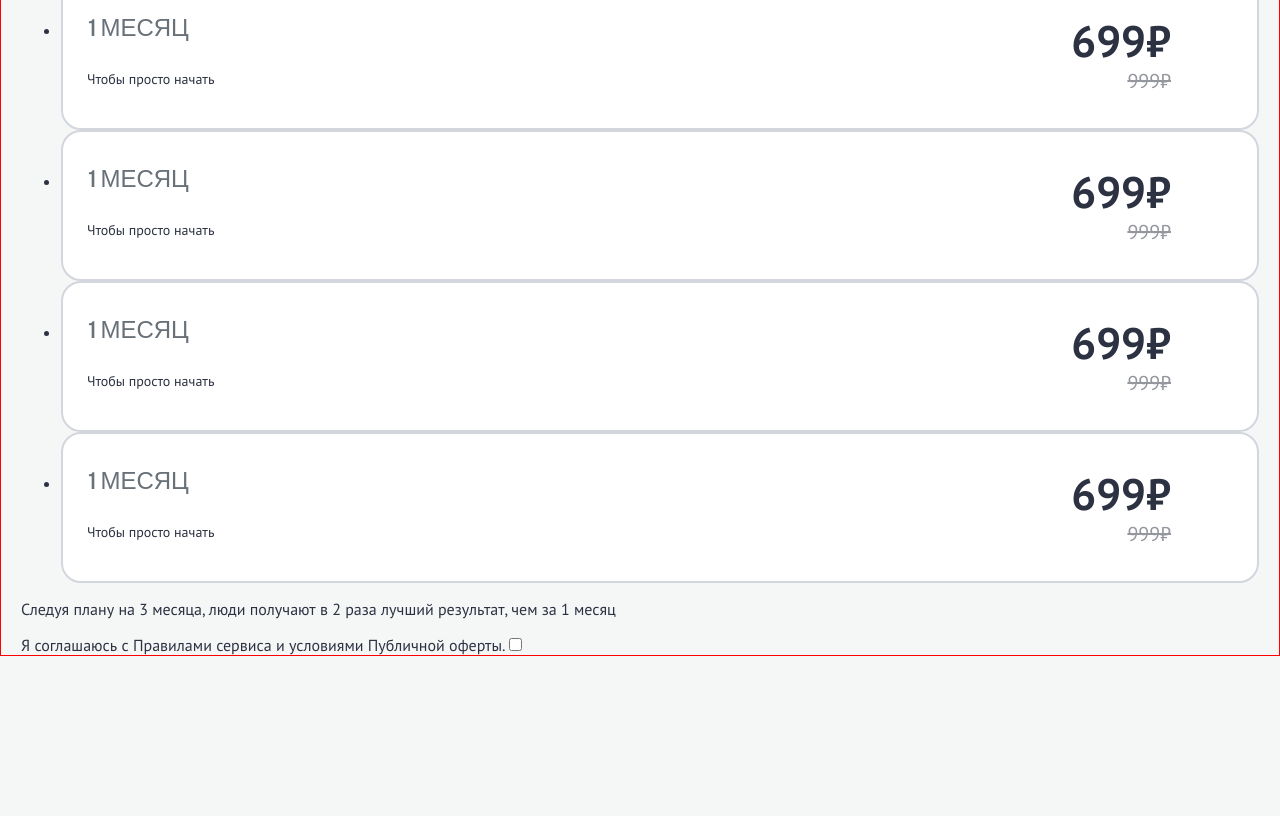
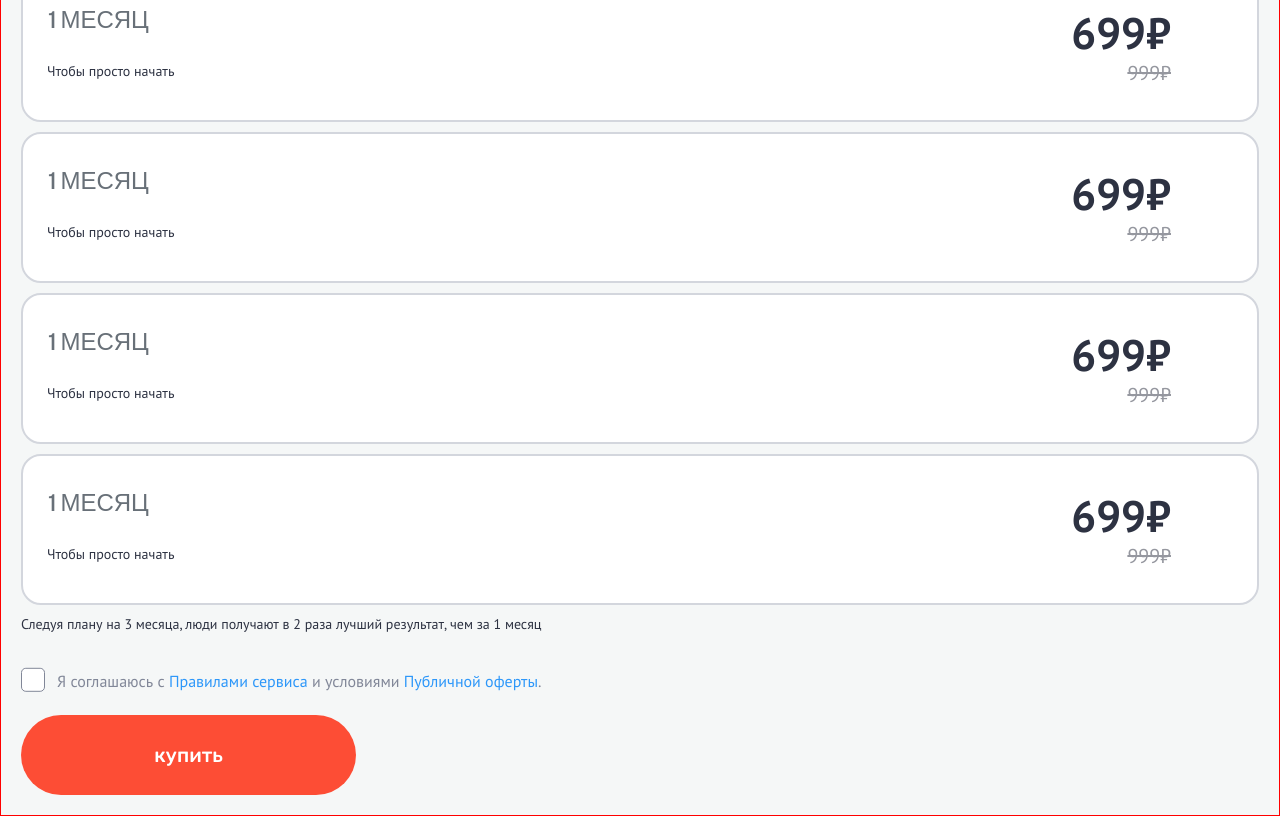
Before and after one commit to metastasio/4ATestTask, a React (Vite) app: page / in a window 1280 px wide. Shown: the part 840-1656 px from the top of the page. Before the commit the page ends 1496 px from the top, so only its background shows below. Built offline with nearby package versions, Linux system fonts and the light colour scheme.

Commit message:
Adding CSS styles

```diff
--- a/src/Components/Main/Main.tsx
+++ b/src/Components/Main/Main.tsx
@@ -11,28 +11,39 @@ export const Main = () => {
           <source srcSet='img.png' media='(max-width: 600px)' />
           <img src='img big.png' alt='Фото, рекламирующее курс' />
         </picture>
-        <ul>
-          <li>
+        <ul className={styles.card_list}>
+          <li className={styles.card_item}>
             <CardItem />
           </li>
-          <li>
+          <li className={styles.card_item}>
             <CardItem />
           </li>
-          <li>
+          <li className={styles.card_item}>
             <CardItem />
           </li>
-          <li>
+          <li className={styles.card_item}>
             <CardItem />
           </li>
         </ul>
-        <p>
+        <p className={styles.text_hint}>
           Следуя плану на 3 месяца, люди получают в 2 раза лучший результат, чем
           за 1 месяц
         </p>
-        <label htmlFor='policy'>
-          Я соглашаюсь с Правилами сервиса и условиями Публичной оферты.
-        </label>
-        <input id='policy' type='checkbox' />
+        <div className={styles.policy}>
+          <input id='policy' type='checkbox' className={styles.policy_input} />
+          <label htmlFor='policy' className={styles.policy_label}>
+            Я соглашаюсь с <a href='#'>Правилами сервиса</a> и условиями{' '}
+            <a href='#'>Публичной оферты</a>.
+          </label>
+        </div>
+        <button className={styles.button_buy}>купить</button>
+
+        <p className={styles.policy_warning}>
+          Нажимая «Купить», Пользователь соглашается на автоматическое списание
+          денежных средств по истечению купленного периода. Дальнейшие списания
+          по тарифам участвующим в акции осуществляются по полной стоимости
+          согласно оферте.
+        </p>
       </main>
     </>
   );
--- a/src/Components/Main/main.module.css
+++ b/src/Components/Main/main.module.css
@@ -8,6 +8,88 @@
 
 .banner > img {
   display: block;
-  border: 1px solid red;
   margin: 0 auto;
 }
+
+.card_list {
+  margin: 10px 0 10px;
+  padding: 0;
+  list-style-type: none;
+}
+
+.card_item + .card_item {
+  margin-top: 10px;
+}
+
+.text_hint {
+  margin: 0;
+  padding: 0;
+  font-size: 14px;
+  font-weight: 500;
+  line-height: 18.2px;
+}
+
+.policy {
+  margin: 36px 0 22px;
+  display: flex;
+  flex-flow: row nowrap;
+  gap: 12px;
+  align-items: center;
+}
+
+.policy_label {
+  color: var(--fc-policy);
+}
+.policy_label > a {
+  color: var(--link-color);
+  text-decoration: none;
+}
+
+.policy_input {
+  -webkit-appearance: none;
+  appearance: none;
+  background-color: var(--bg-secondary);
+  margin: 0;
+  font: inherit;
+  color: var(--fc-policy);
+  width: 24px;
+  height: 24px;
+  border: 1px solid var(--fc-policy);
+  border-radius: 4.8px;
+  transform: translateY(-0.075em);
+
+  display: grid;
+  place-content: center;
+}
+
+.policy_input::before {
+  content: '';
+  width: 24px;
+  height: 24px;
+  border-radius: 4.8px;
+  transform: scale(0);
+  transition: 120ms transform ease-in-out;
+  box-shadow: inset 24px 24px var(--accent2);
+}
+
+.policy_input:checked::before {
+  transform: scale(1);
+  background-image: url('checked.svg');
+}
+
+.button_buy {
+  margin: 0 0 20px;
+  width: 335px;
+  padding: 28px 0;
+  font-size: 20px;
+  font-weight: 500;
+  font-family: var(--ff-title);
+  background-color: var(--accent);
+  border: none;
+  border-radius: var(--max-radius);
+  color: var(--bg-secondary);
+}
+
+.policy_warning {
+  display: none;
+}
```
Also changed, not shown: public/checked.svg (added).
